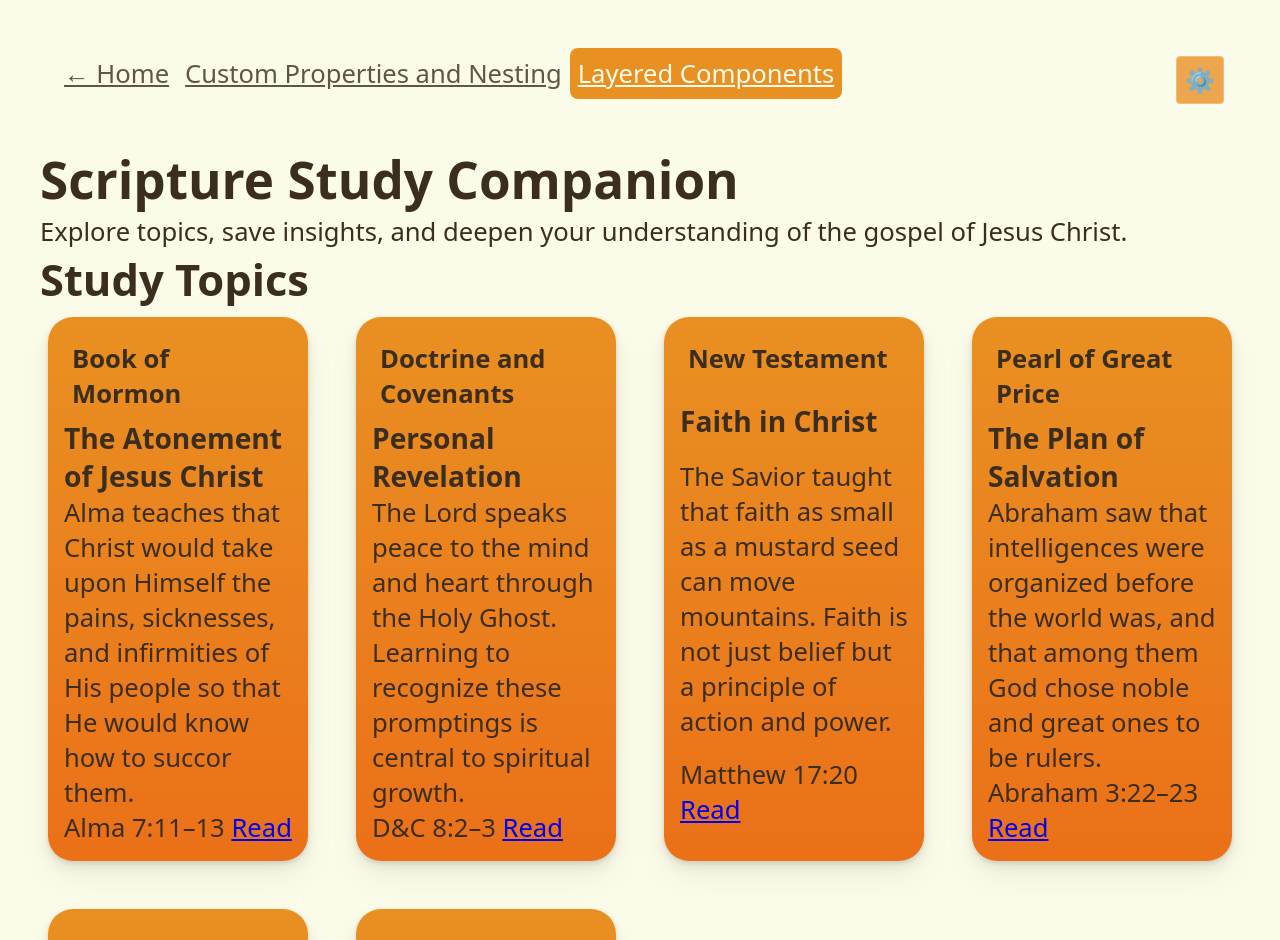
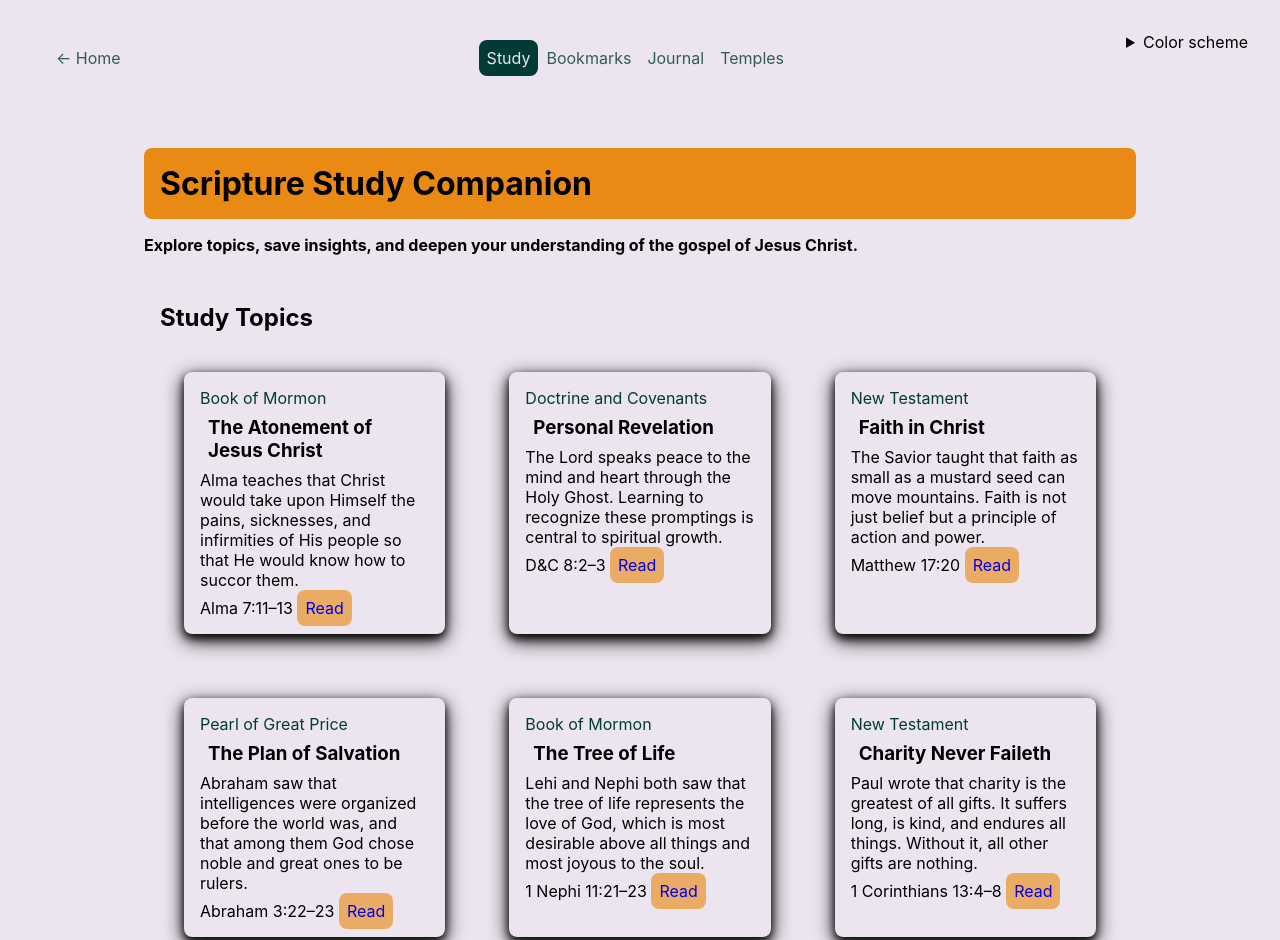
Before and after one commit to CatsRun/wdd331-practice, a website: page unit-2/index.html in a window 1280 px wide. Shown: the top 940 px of the page. Drawn offline with Linux system fonts and the light colour scheme.

Commit message:
more dist changes

```diff
--- a/unit-2/index.html
+++ b/unit-2/index.html
@@ -5,22 +5,22 @@
     <meta name="viewport" content="width=device-width, initial-scale=1.0">
     <title>Scripture Study Companion</title>
     <script src="/js/theme-preference.js"></script>
-    <!-- <link rel="stylesheet" href="layered-components/css/main.css"> -->
-     <link rel="stylesheet" href="/dist/styles.css">
+    <link rel="stylesheet" href="layered-components/css/main.css">
+     <!-- <link rel="stylesheet" href="/dist/styles.css"> -->
 </head>
 <body>
     <nav class="site-nav">
         <ul>
         <li><a href="../../index.html">&larr; Home</a></li>
-        <li><a href="/unit-1/custom-properties/index.html">Custom Properties and Nesting</a></li>
-        <li><a href="#" aria-current="page">Layered Components</a></li>
+        <!-- <li><a href="/unit-1/custom-properties/index.html">Custom Properties and Nesting</a></li> -->
+        <!-- <li><a href="#" aria-current="page">Layered Components</a></li> -->
         </ul>
-        <!-- <ul>
+        <ul>
             <li><a href="#" aria-current="page">Study</a></li>
             <li><a href="#">Bookmarks</a></li>
             <li><a href="#">Journal</a></li>
             <li><a href="#">Temples</a></li>
-        </ul> -->
+        </ul>
         <!-- ***light/dark toggel -->
          <!-- https://byui-cse.github.io/wdd331r-course/unit/3/prove/color-tokens-prove.html -->
         <details class="theme-menu">
```
Also changed, not shown: 1 other file.
